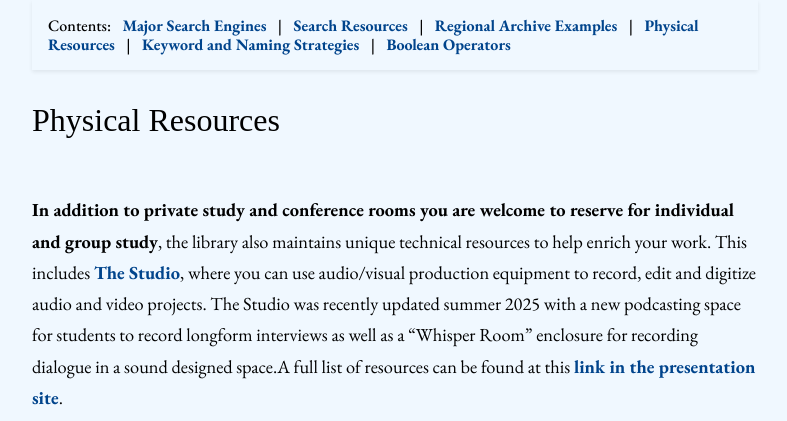
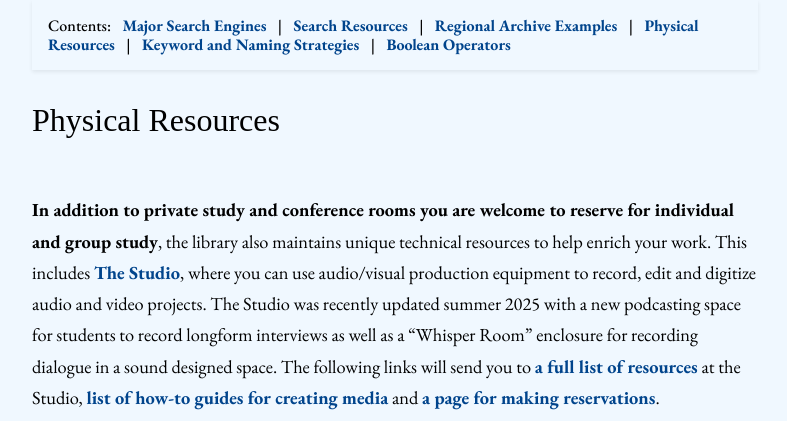
Before and after one commit to thecdil/peoples_guide, a Jekyll site: the page built from content/3_search.md, in a window 1280 px wide and 900 px high, scrolled down 2581 px, cut to the strip 0-421 px from the top of the window. Shown: the whole strip, without its empty margins (245-1032 px from the left). Built offline with Jekyll 4.4.1, drawn with Linux system fonts in a browser that asks for light colours; some web fonts are replaced.

Commit message:
update links

```diff
--- a/content/3_search.md
+++ b/content/3_search.md
@@ -65,7 +65,7 @@ __Where available, copyright search features have already been configured.__
 
 <br>
 
-**In addition to private study and conference rooms you are welcome to reserve for individual and group study**, the library also maintains unique technical resources to help enrich your work. This includes **[The Studio](https://www.lib.uidaho.edu/studio/){:target="_blank" rel="noopener"}**, where you can use audio/visual production equipment to record, edit and digitize audio and video projects. The Studio was recently updated summer 2025 with a new podcasting space for students to record longform interviews as well as a "Whisper Room" enclosure for recording dialogue in a sound designed space.A full list of resources can be found at this [link in the presentation site](https://vandalsuidaho-my.sharepoint.com/:w:/g/personal/hanwendong_uidaho_edu/EZe6R_SuDnZCm2xK7vepWwsBbKSxVMyrv34ANJF66OFxSw?e=VHFEqq){:target="_blank" rel="noopener"}.
+**In addition to private study and conference rooms you are welcome to reserve for individual and group study**, the library also maintains unique technical resources to help enrich your work. This includes **[The Studio](https://www.lib.uidaho.edu/studio/){:target="_blank" rel="noopener"}**, where you can use audio/visual production equipment to record, edit and digitize audio and video projects. The Studio was recently updated summer 2025 with a new podcasting space for students to record longform interviews as well as a "Whisper Room" enclosure for recording dialogue in a sound designed space. The following links will send you to [a full list of resources](https://www.lib.uidaho.edu/studio/equipment.html){:target="_blank" rel="noopener"} at the Studio, [list of how-to guides for creating media](https://www.lib.uidaho.edu/studio/tutorials.html) and [a page for making reservations](https://libcal.uidaho.edu/reserve/AV).
 
 {% include gallery-figure.html img="cals_intro_01.jpg" alt="Photograph of a work station in the U of I Library Reading Room with a laptop and archival box visible" caption="U of I Library Reading Room with Special Collection Material. Photograph by Brian Tibayan" width="100%" %}
 
```
